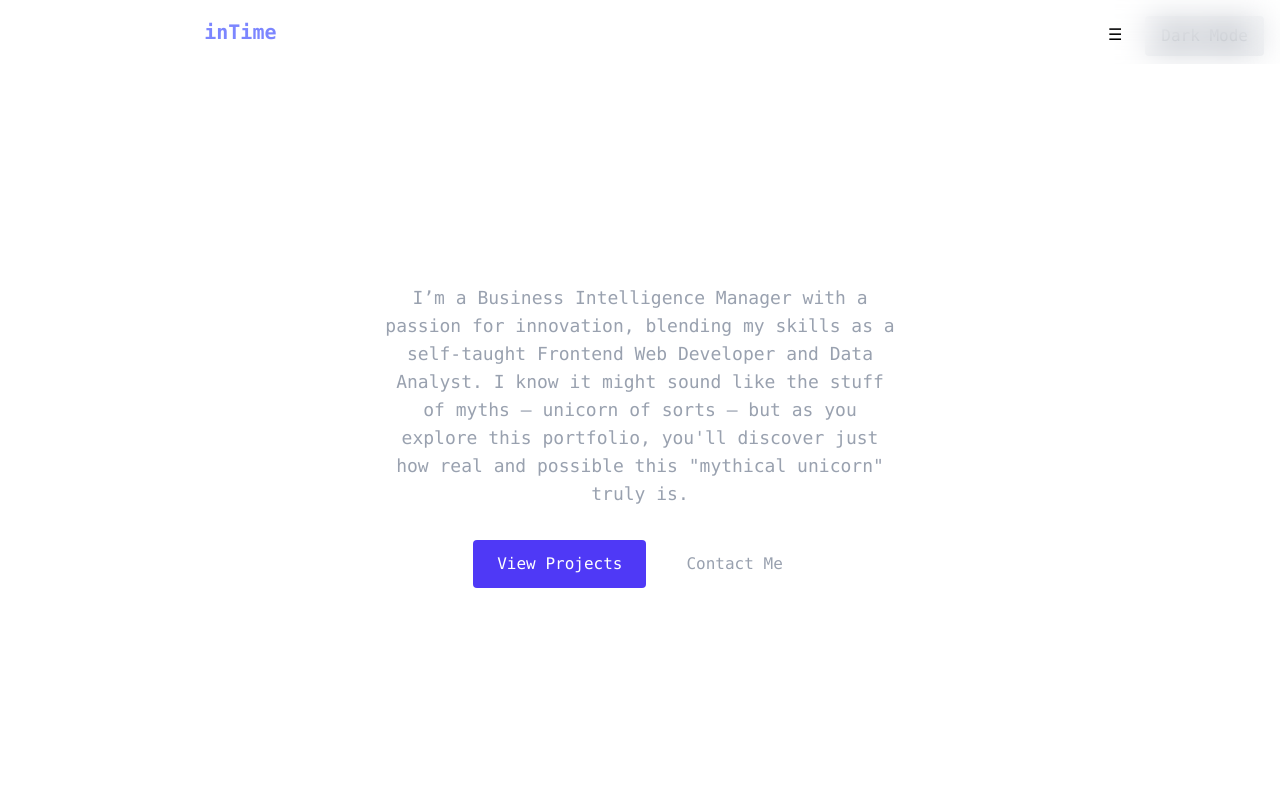
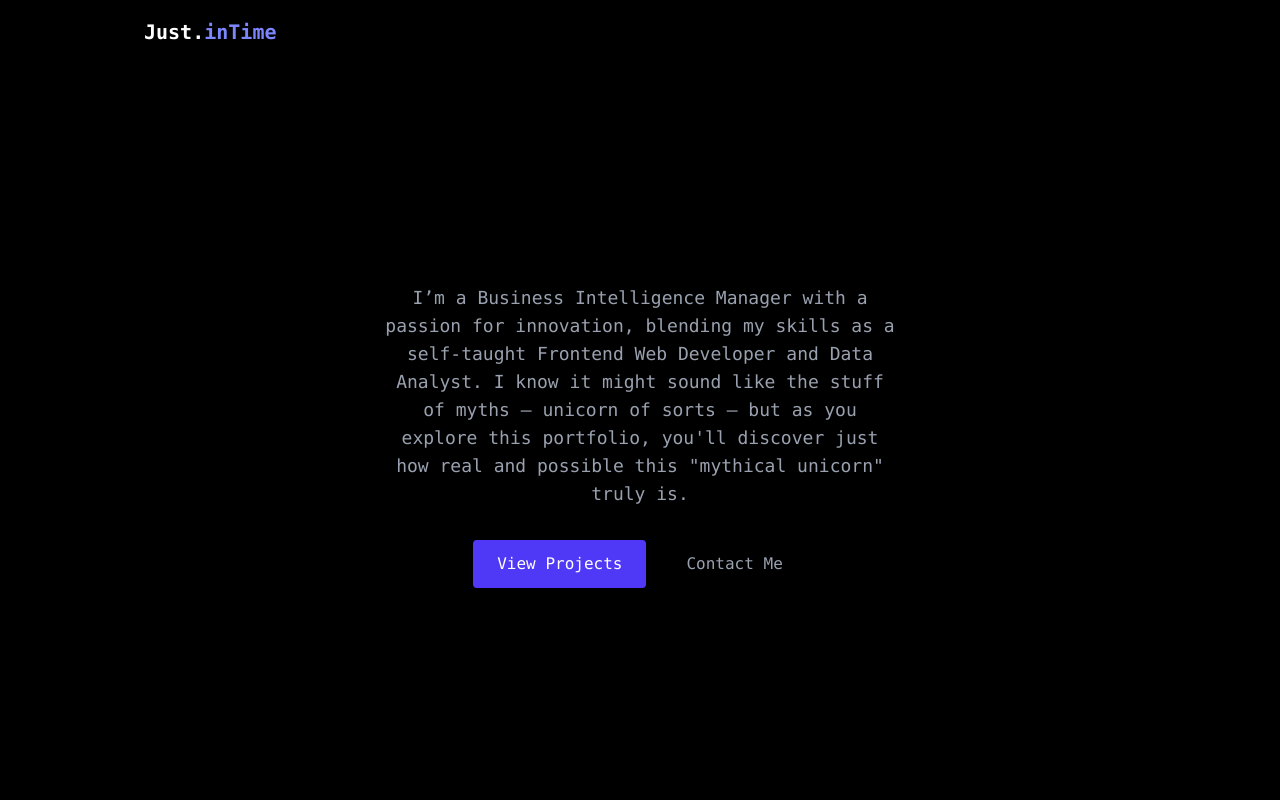
Before and after one commit to Kareem42/my-portfolio, a React (Vite) app: page / in a window 1280 px wide. Shown: the top 800 px of the page. Built offline with nearby package versions, Linux system fonts and the light colour scheme.

Commit message:
Remove dark mode function and button

```diff
--- a/src/components/section/Home.jsx
+++ b/src/components/section/Home.jsx
@@ -1,36 +1,11 @@
-import { useState, useEffect } from "react";
+
 import { RevealOnScroll } from "../RevealOnScroll";
 
 export const Home = () => {
-  const [isDarkMode, setIsDarkMode] = useState(false);
-
-  // Toggle dark mode
-  const toggleDarkMode = () => {
-    setIsDarkMode((prevMode) => !prevMode);
-  };
-
-  // Apply dark mode class to the <html> element
-  useEffect(() => {
-    const htmlElement = document.documentElement;
-    if (isDarkMode) {
-      htmlElement.classList.add("dark");
-    } else {
-      htmlElement.classList.remove("dark");
-    }
-  }, [isDarkMode]);
-
   return (
     <section
       id="home"
-      className="min-h-screen flex items-center justify-center relative bg-white dark:bg-gray-900"
-    >
-      <button
-        onClick={toggleDarkMode}
-        className="absolute top-4 right-4 bg-gray-200 dark:bg-gray-800 text-gray-800 dark:text-gray-200 py-2 px-4 rounded font-mono"
-      >
-        {isDarkMode ? "Light Mode" : "Dark Mode"}
-      </button>
-
+      className="min-h-screen flex items-center justify-center">
       <RevealOnScroll>
         <div className="text-center z-10 px-4">
           <h1 className="text-5xl md:text-6xl font-mono font-bold mb-6 bg-gradient-to-r from-blue-500 to-purple-400 bg-clip-text text-transparent leading-right">
```
